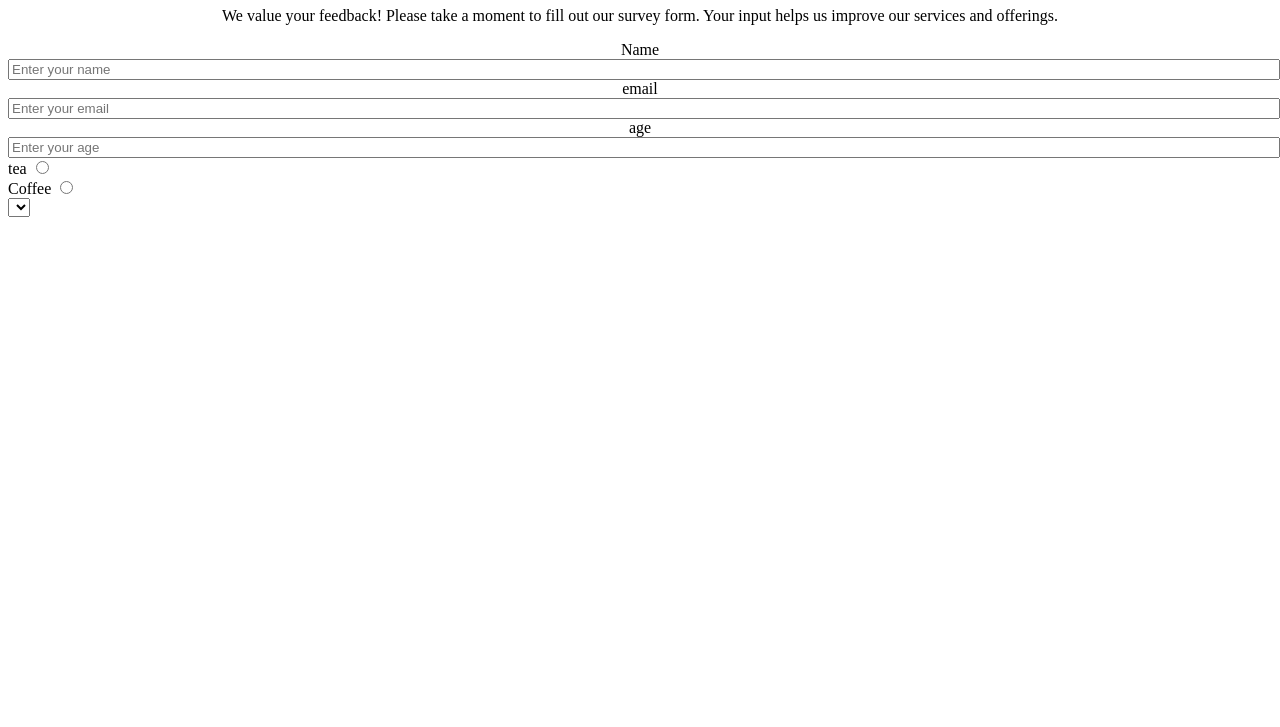
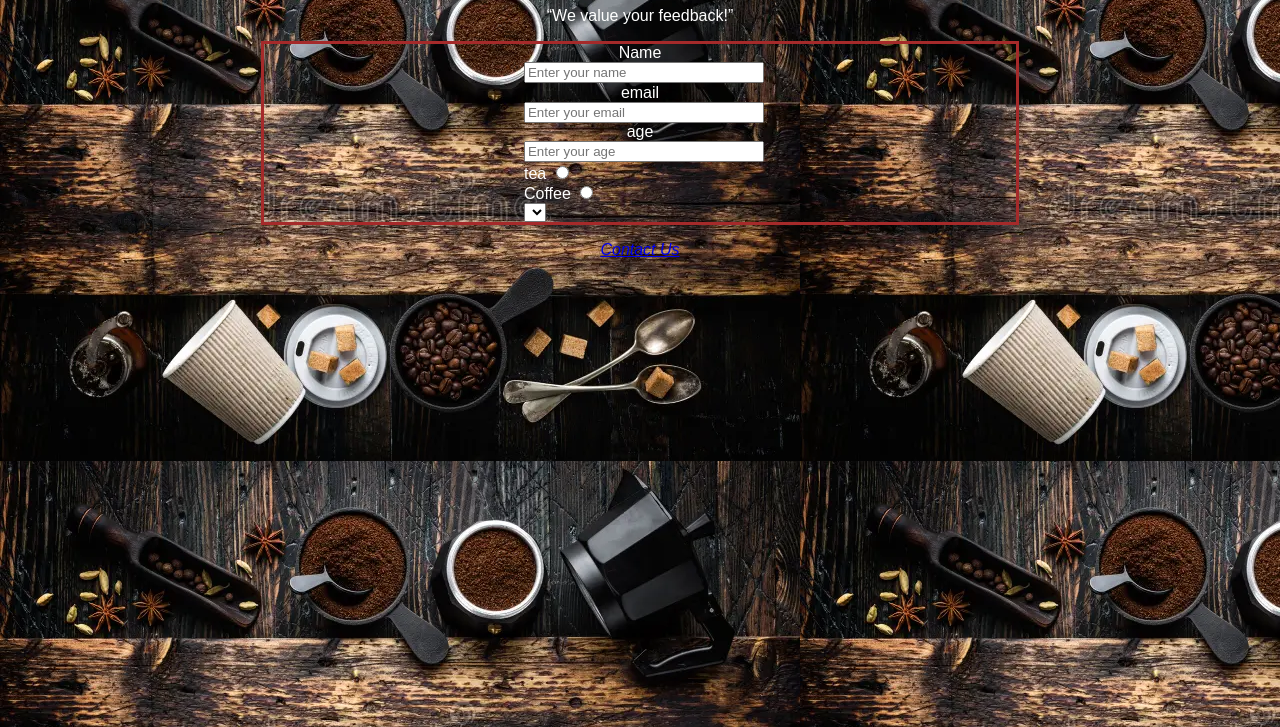
Before and after one commit to henokmuller/Build-a-Survey-Form, a plain HTML site: page index.html in a window 1280 px wide. Shown: the part 73-800 px from the top of the page. Drawn offline with Linux system fonts and the light colour scheme.

Commit message:
feat: enhance survey form layout and styling for better user experience

```diff
--- a/index.html
+++ b/index.html
@@ -7,11 +7,14 @@
     <title>Document</title>
   </head>
   <body>
-    <h1 id="title">FreshBrew Coffee Shop Survey Form</h1>
-    <p id="description">
-      We value your feedback! Please take a moment to fill out our survey form.
-      Your input helps us improve our services and offerings.
+    <header>
+      <h1 id="title" class="center">FreshBrew Coffee Shop Survey Form</h1>
+      <p id="description" class="center">
+        <q>We value your feedback!</q>
       </p>
+    </header>
+    <main>
+      <div class="center">
         <form id="survey-form">
           <label for="name" id="name-label"
             >Name
@@ -37,8 +40,8 @@
               type="number"
               name=""
               id="number"
-          min=""
-          max=""
+              min="13"
+              max="110"
               placeholder="Enter your age"
               required
           /></label>
@@ -54,5 +57,12 @@
             <option value=""></option>
           </select>
         </form>
+      </div>
+    </main>
+    <footer>
+      <p class="center">
+        <i><a href="https://t.me/henok1818" target="_blank">Contact Us</a></i>
+      </p>
+    </footer>
   </body>
 </html>
--- a/styles.css
+++ b/styles.css
@@ -1,12 +1,13 @@
+body {
+  font-family: Arial, sans-serif;
+  background-image: url("background.jpg");
+  color: white;
+}
+
 label {
-  width: 100%;
   display: block;
   text-align: center;
-}
-
-h1,
-p {
-  text-align: center;
+  margin-top: 0.2%;
 }
 
 input {
@@ -19,3 +20,14 @@ input[type="radio"] {
   width: unset;
   text-align: unset;
 }
+.center {
+  display: flex;
+  justify-content: center;
+  align-items: center;
+}
+
+div {
+  border: solid;
+  border-color: brown;
+  margin: auto 20%;
+}
```
Also changed, not shown: background.jpg (added). Lines whose indentation alone changed are shown as unchanged.
